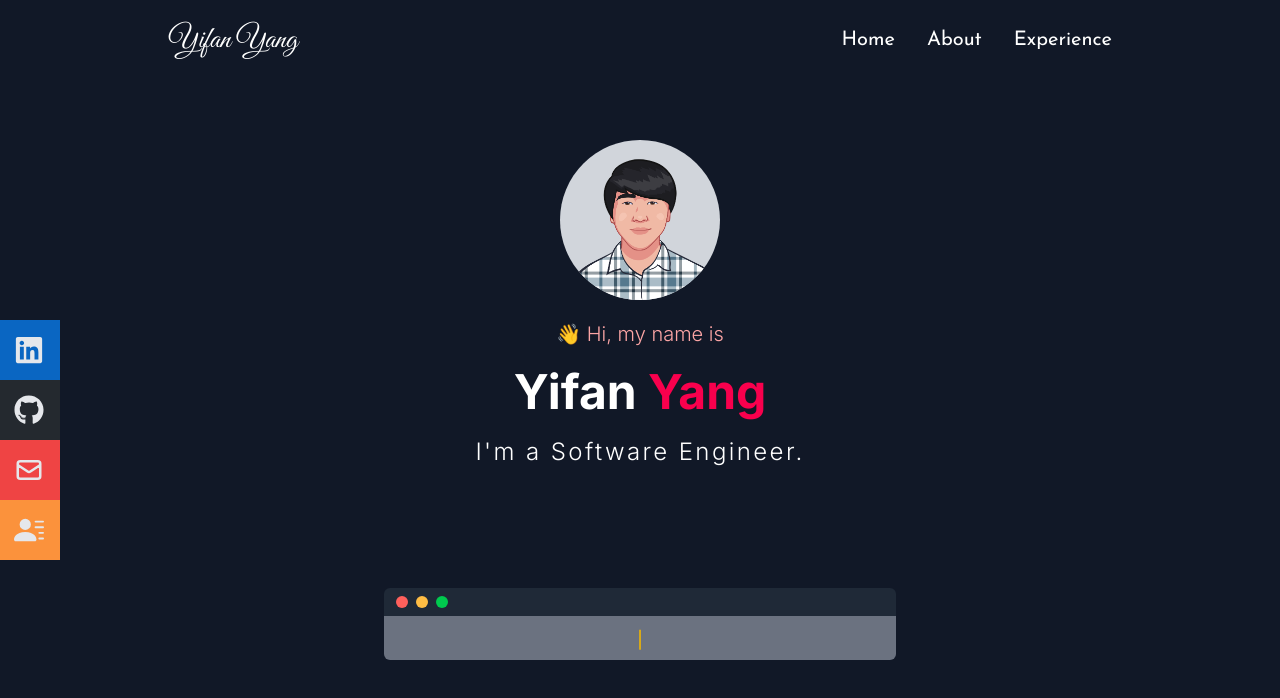
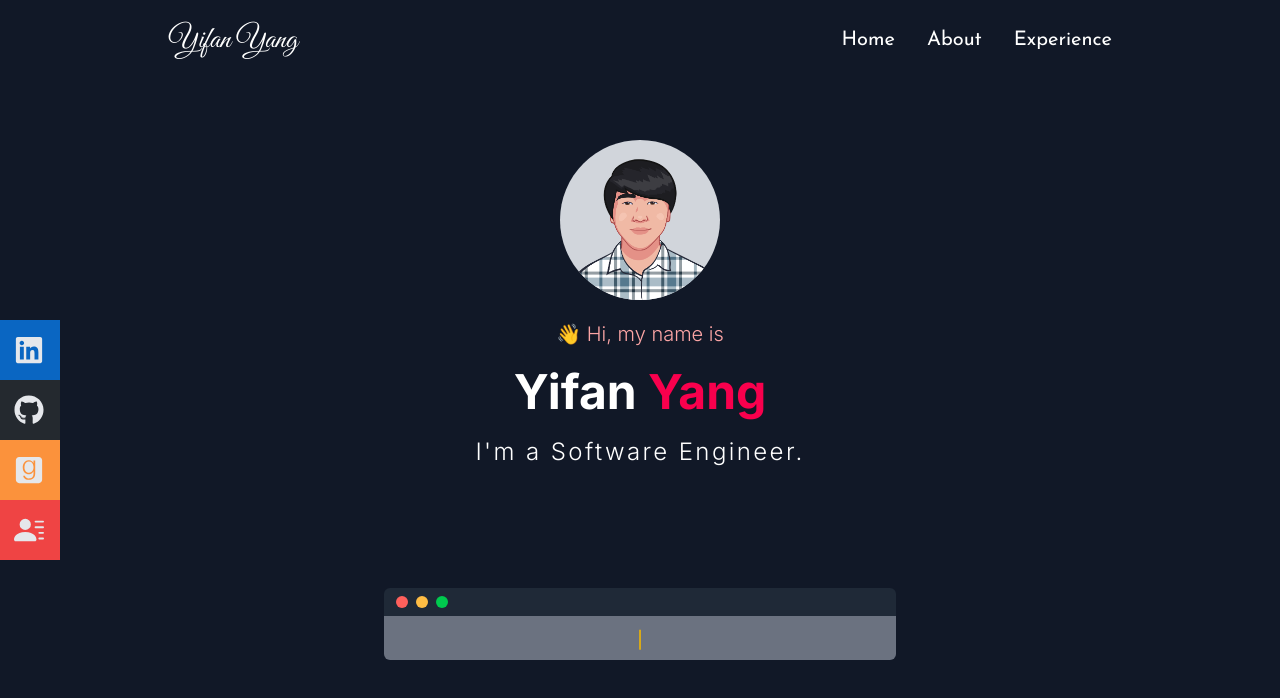
Before and after one commit to yyfyifan/personal-website, a Next.js app: page / in a window 1280 px wide. Shown: the top 698 px of the page. Built offline with nearby package versions, Linux system fonts and the light colour scheme.

Commit message:
Replace 'email' with 'Goodreads' on the side navigation links

```diff
--- a/src/components/navbar/SocialIcons.tsx
+++ b/src/components/navbar/SocialIcons.tsx
@@ -1,50 +1,60 @@
-import { FaGithub, FaLinkedin } from "react-icons/fa";
-import { HiOutlineMail } from "react-icons/hi";
+import { FaGithub, FaLinkedin, FaGoodreads } from "react-icons/fa";
 import { BsFillPersonLinesFill } from "react-icons/bs";
+import classNames from "classnames";
+
+const socialIconProperties = [
+  {
+    name: "LinkedIn",
+    icon: <FaLinkedin size={30} />,
+    href: "https://www.linkedin.com/in/yifanyang-swe/",
+    backgroundColor: "bg-[#0a66c2]",
+  },
+  {
+    name: "Github",
+    icon: <FaGithub size={30} />,
+    href: "https://github.com/yyfyifan",
+    backgroundColor: "bg-[#24292f]",
+  },
+  {
+    name: "Goodreads",
+    icon: <FaGoodreads size={30} />,
+    href: "https://www.goodreads.com/yifanyang/",
+    backgroundColor: "bg-orange-400",
+  },
+  {
+    name: "Resume",
+    icon: <BsFillPersonLinesFill size={30} />,
+    href: "https://bit.ly/yifan-yang-resume",
+    backgroundColor: "bg-red-500",
+  },
+  // {
+  //   name: "Email",
+  //   icon: <HiOutlineMail size={30} />,
+  //   href: "mailto:yifan.yang.swe@gmail.com",
+  //   backgroundColor: "bg-red-500",
+  // },
+];
 
 const SocialIcons = () => {
   return (
     // Only display in large screen
     <ul className="fixed hidden lg:flex flex-col left-0 top-[40%] text-xl text-gray-200">
+      {socialIconProperties.map((props) => (
         <li
-        className="w-[160px] h-[60px] flex items-center bg-[#0a66c2]
-            ml-[-100px] hover:ml-0 duration-300 ">
+          key={props.name}
+          className={classNames(
+            "w-[180px] h-[60px] flex items-center ml-[-120px] hover:ml-0 duration-300",
+            props.backgroundColor
+          )}>
           <a
-          href="https://www.linkedin.com/in/yifanyang-swe/"
+            href={props.href}
             target="_blank"
             className="w-full p-4 flex justify-between items-center">
-          Linkedin <FaLinkedin size={30} />
+            {props.name}
+            <span className="">{props.icon}</span>
           </a>
         </li>
-      <li
-        className="w-[160px] h-[60px] flex items-center bg-[#24292f]
-            ml-[-100px] hover:ml-0 duration-300 ">
-        <a
-          href="https://github.com/yyfyifan"
-          target="_blank"
-          className="w-full p-4 flex justify-between items-center">
-          Github <FaGithub size={30} />
-        </a>
-      </li>
-      <li
-        className="w-[160px] h-[60px] flex items-center bg-red-500
-            ml-[-100px] hover:ml-0 duration-300 ">
-        <a
-          href="mailto:yifan.yang.swe@gmail.com"
-          className="w-full p-4 flex justify-between items-center">
-          Email <HiOutlineMail size={30} />
-        </a>
-      </li>
-      <li
-        className="w-[160px] h-[60px] flex items-center bg-orange-400
-            ml-[-100px] hover:ml-0 duration-300 ">
-        <a
-          href="https://bit.ly/yifan-yang-resume"
-          target="_blank"
-          className="w-full p-4 flex justify-between items-center">
-          Resume <BsFillPersonLinesFill size={30} />
-        </a>
-      </li>
+      ))}
     </ul>
   );
 };
```
Lines whose indentation alone changed are shown as unchanged.
